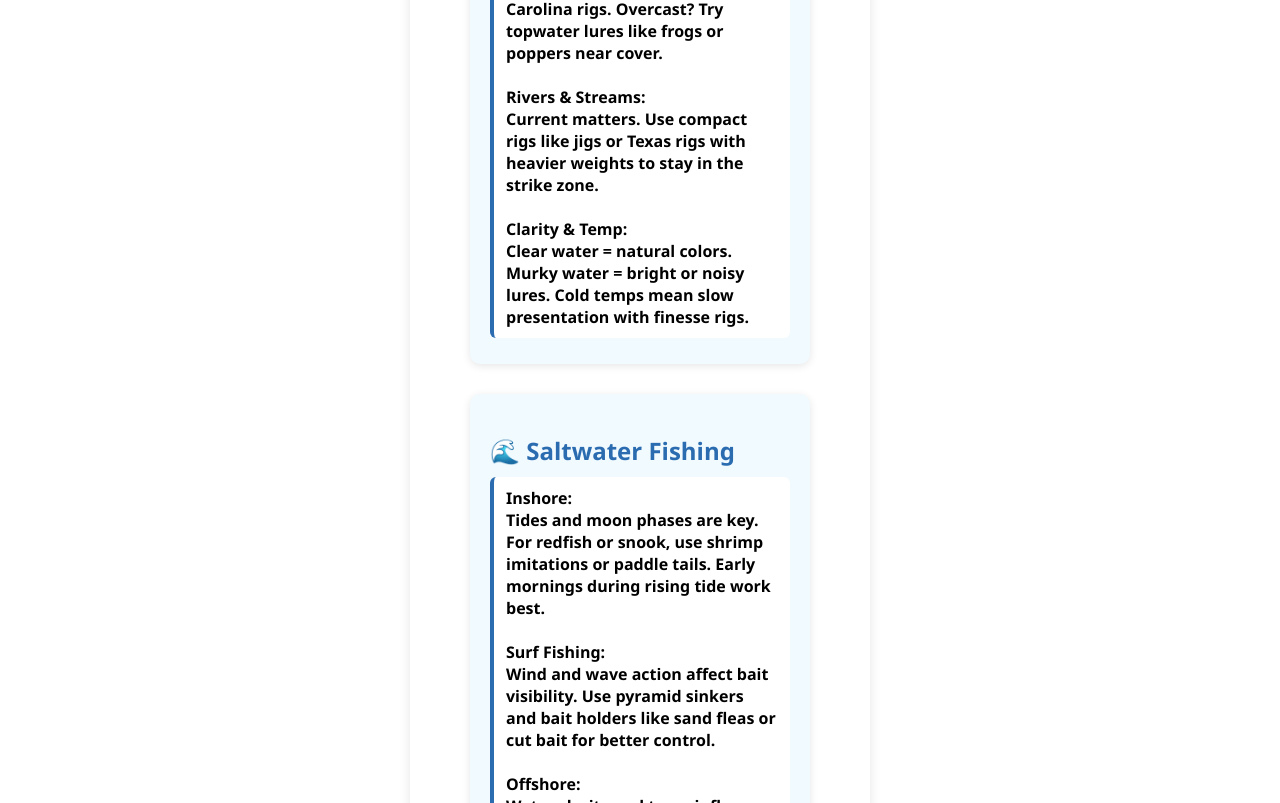
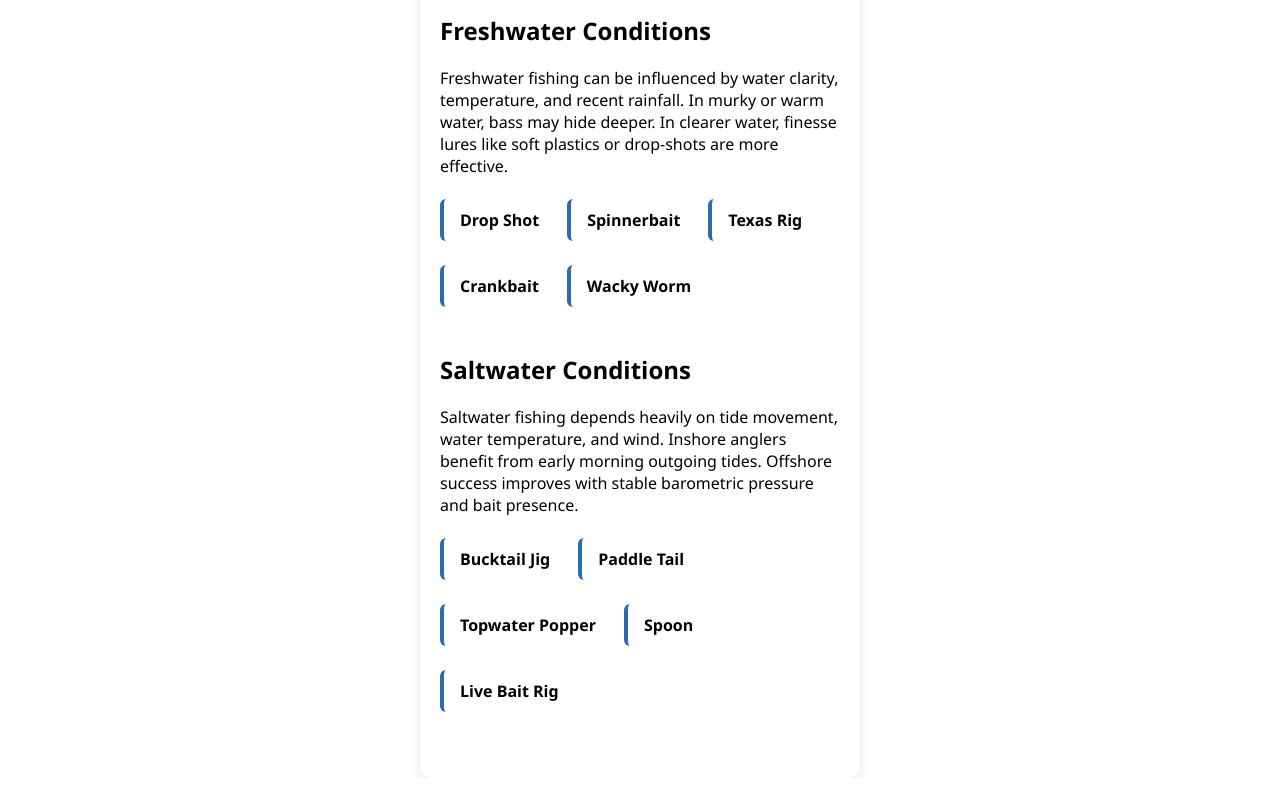
Before and after one commit to autin2/fishrigfinder, a website: page conditions.html in a window 1280 px wide. Shown: the part 166-969 px from the top of the page. After the commit the page ends 944 px from the top, so only its background shows below. Drawn offline with Linux system fonts and the light colour scheme.

Commit message:
Update conditions.html

```diff
--- a/conditions.html
+++ b/conditions.html
@@ -3,45 +3,70 @@
 <head>
   <meta charset="UTF-8" />
   <meta name="viewport" content="width=device-width, initial-scale=1" />
-  <title>Fishing Conditions | FishRigFinder</title>
+  <title>Fishing Conditions</title>
   <link rel="stylesheet" href="style.css" />
+  <style>
+    .conditions-container {
+      margin-top: 80px;
+      padding: 20px;
+      text-align: left;
+    }
+
+    .conditions-section {
+      margin-bottom: 40px;
+    }
+
+    .gear-horizontal {
+      display: flex;
+      flex-wrap: wrap;
+      gap: 12px;
+      margin-top: 10px;
+    }
+
+    .gear-horizontal .gear-item {
+      background: #fff;
+      padding: 10px 16px;
+      border-left: 4px solid #2b6cb0;
+      border-radius: 6px;
+      font-weight: 600;
+      white-space: nowrap;
+    }
+  </style>
 </head>
 <body>
-
   <div class="topbar">
-    <a href="index.html" style="color: white; margin-right: 20px;">Home</a>
-    <a href="about.html" style="color: white; margin-right: 20px;">About</a>
-    <a href="conditions.html" style="color: white;">Conditions</a>
+    <a href="index.html" style="margin: 0 15px; color: white; text-decoration: none;">Home</a>
+    <a href="about.html" style="margin: 0 15px; color: white; text-decoration: none;">About</a>
+    <a href="conditions.html" style="margin: 0 15px; color: white; text-decoration: none;">Conditions</a>
+    <a href="collections.html" style="margin: 0 15px; color: white; text-decoration: none;">Collections</a>
   </div>
 
-  <!-- Fish animation -->
-  <svg class="fish">
-    <!-- your existing SVG code here -->
-  </svg>
-
-  <div class="container">
+  <div class="container conditions-container">
     <h1>Fishing Conditions</h1>
 
-    <p>Knowing the right conditions for each fishing environment can dramatically increase your chances of success. Here's how to adjust your approach based on where and how you're fishing.</p>
-
-    <div class="gear-category">
-      <h2>🎣 Freshwater Fishing</h2>
-      <div class="gear-item">
-        <strong>Lakes & Ponds:</strong> On sunny days, fish deeper using Carolina rigs. Overcast? Try topwater lures like frogs or poppers near cover.<br><br>
-        <strong>Rivers & Streams:</strong> Current matters. Use compact rigs like jigs or Texas rigs with heavier weights to stay in the strike zone.<br><br>
-        <strong>Clarity & Temp:</strong> Clear water = natural colors. Murky water = bright or noisy lures. Cold temps mean slow presentation with finesse rigs.
+    <div class="conditions-section">
+      <h2>Freshwater Conditions</h2>
+      <p>Freshwater fishing can be influenced by water clarity, temperature, and recent rainfall. In murky or warm water, bass may hide deeper. In clearer water, finesse lures like soft plastics or drop-shots are more effective.</p>
+      <div class="gear-horizontal">
+        <div class="gear-item">Drop Shot</div>
+        <div class="gear-item">Spinnerbait</div>
+        <div class="gear-item">Texas Rig</div>
+        <div class="gear-item">Crankbait</div>
+        <div class="gear-item">Wacky Worm</div>
       </div>
     </div>
 
-    <div class="gear-category">
-      <h2>🌊 Saltwater Fishing</h2>
-      <div class="gear-item">
-        <strong>Inshore:</strong> Tides and moon phases are key. For redfish or snook, use shrimp imitations or paddle tails. Early mornings during rising tide work best.<br><br>
-        <strong>Surf Fishing:</strong> Wind and wave action affect bait visibility. Use pyramid sinkers and bait holders like sand fleas or cut bait for better control.<br><br>
-        <strong>Offshore:</strong> Water clarity and temp influence species depth. Use live bait or deep jigs and follow reef drop-offs during warmer months.
+    <div class="conditions-section">
+      <h2>Saltwater Conditions</h2>
+      <p>Saltwater fishing depends heavily on tide movement, water temperature, and wind. Inshore anglers benefit from early morning outgoing tides. Offshore success improves with stable barometric pressure and bait presence.</p>
+      <div class="gear-horizontal">
+        <div class="gear-item">Bucktail Jig</div>
+        <div class="gear-item">Paddle Tail</div>
+        <div class="gear-item">Topwater Popper</div>
+        <div class="gear-item">Spoon</div>
+        <div class="gear-item">Live Bait Rig</div>
       </div>
     </div>
   </div>
-
 </body>
 </html>
```
